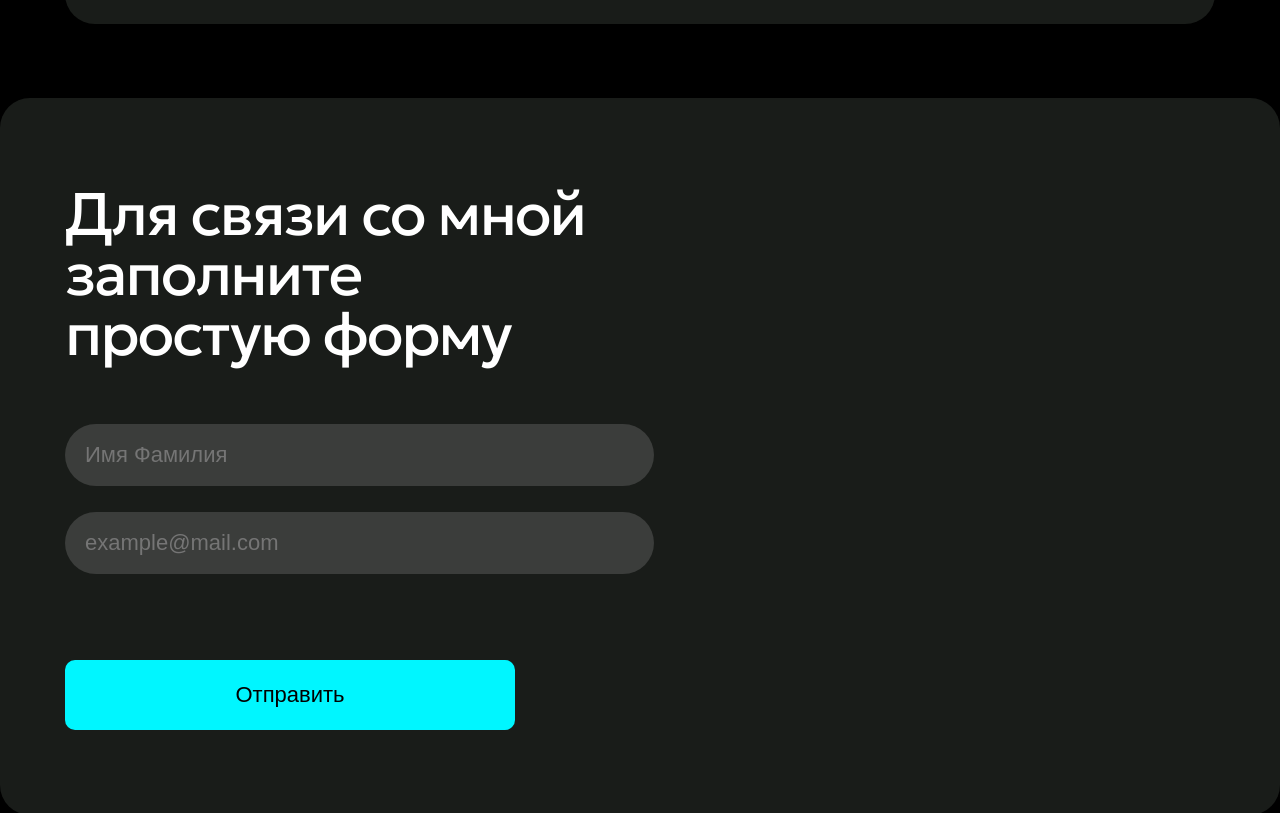
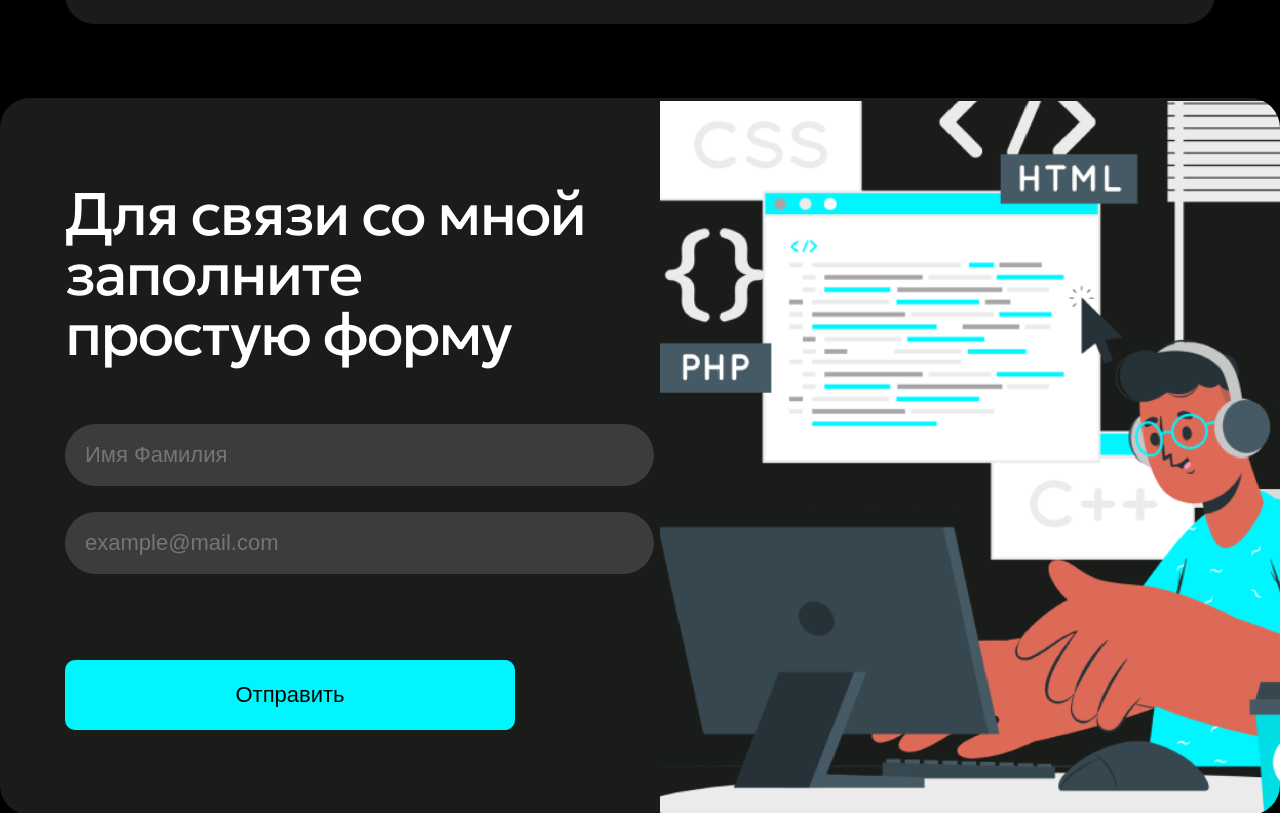
Before and after one commit to evgenyfakhrutdinov/portfolio-site, a plain HTML site: page index.html in a window 1280 px wide. Shown: the part 5693-6506 px from the top of the page. Drawn offline with Linux system fonts and the light colour scheme; the site is published under a folder, as on GitHub Pages, so addresses that start at the root find nothing.

Commit message:
refactoring code

```diff
--- a/styles/contacts.css
+++ b/styles/contacts.css
@@ -4,7 +4,7 @@
     justify-content: space-between;
     border-radius: 30px;
     background-color: #191c19;
-    background-image: url(/resources/contacts-image.png);
+    background-image: url(../resources/contacts-image.png);
     background-repeat: no-repeat;
     background-position: 120%;
     background-size: auto;
```
